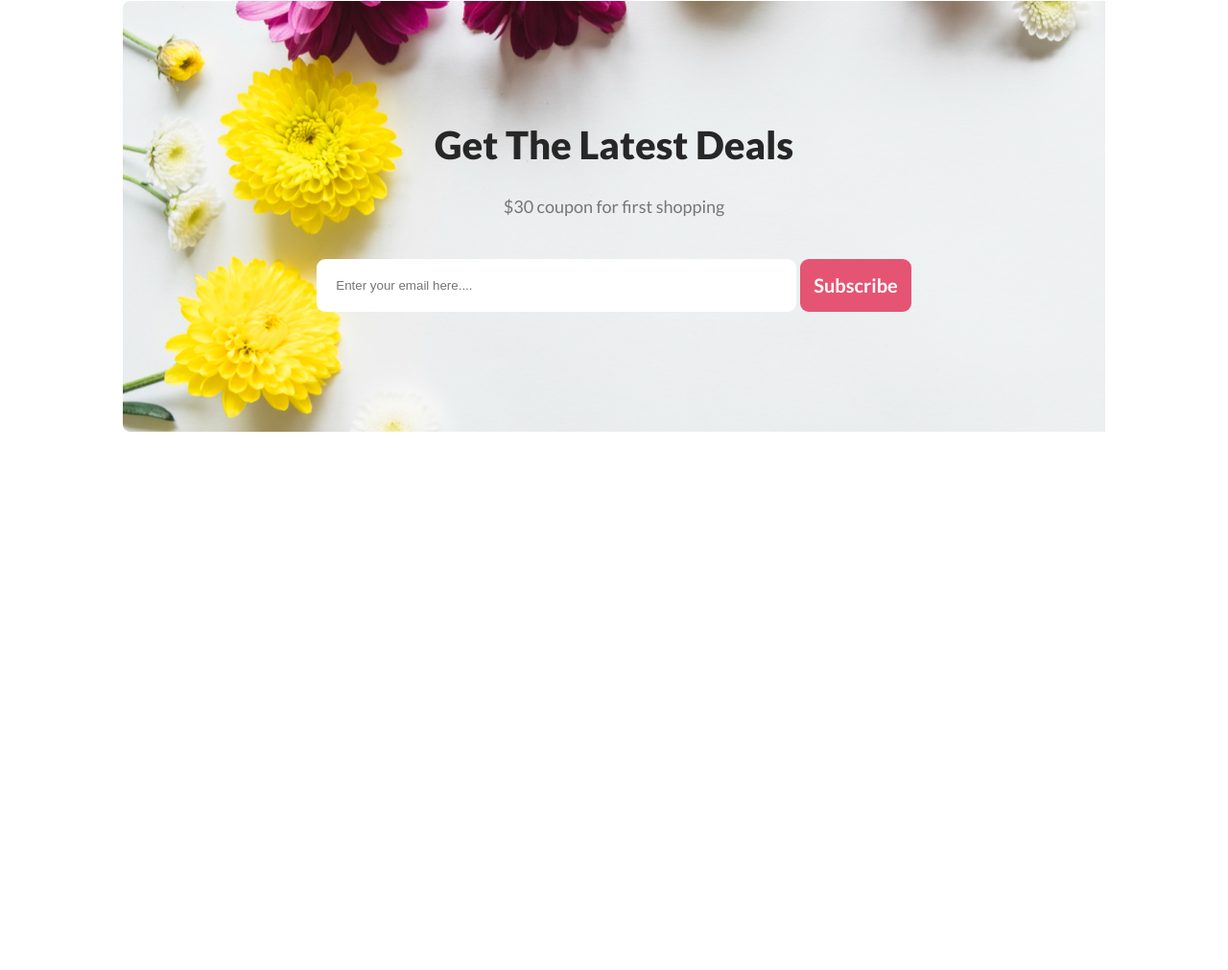
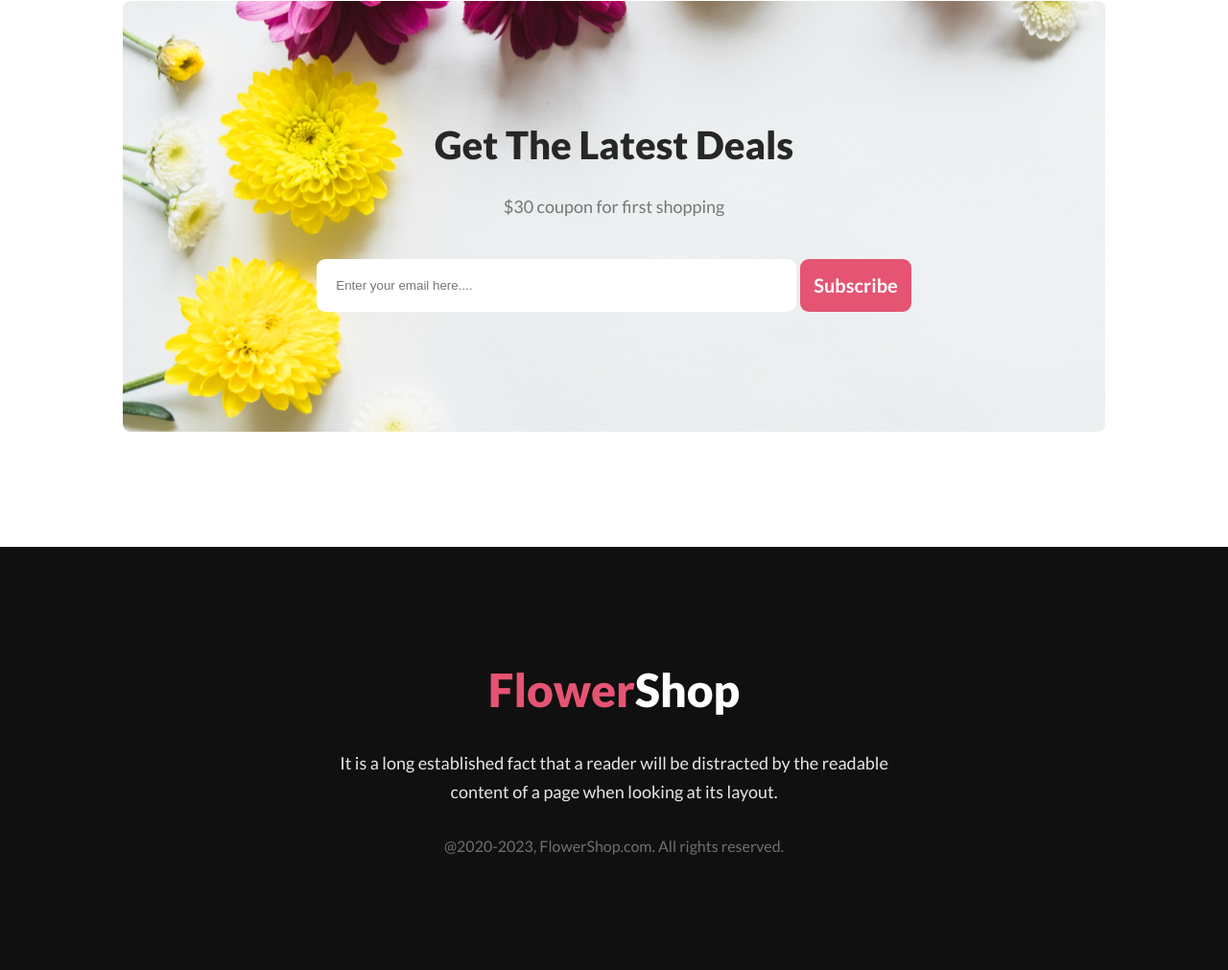
Before and after one commit to RahulKhanSuvo/Flower-Shop, a plain HTML site: page index.html in a window 1280 px wide. Shown: the part 3730-4741 px from the top of the page at 96% size. Before the commit the page ends 4180 px from the top, so only its background shows below. Drawn offline with Linux system fonts and the light colour scheme.

Commit message:
added footer section

```diff
--- a/index.html
+++ b/index.html
@@ -108,6 +108,16 @@
 
         </section>
     </main>
+    <footer>
+        <div class="footer-container">
+            <h1><span>Flower</span>Shop</h1>
+            <h6>It is a long established fact that a reader will be distracted by the readable <br> content of a page
+                when
+                looking at its
+                layout.</h6>
+            <p>@2020-2023, FlowerShop.com. All rights reserved.</p>
+        </div>
+    </footer>
 </body>
 
 </html>
--- a/style/style.css
+++ b/style/style.css
@@ -298,6 +298,7 @@ span {
     flex-direction: column;
     justify-content: center;
     align-items: center;
+    border-radius: 8px;
 }
 
 .contact-container h1 {
@@ -347,3 +348,43 @@ form {
     border: none;
     border-radius: 9px;
 }
+
+.footer-container {
+    background-color: #111010;
+    display: flex;
+    flex-direction: column;
+    gap: 32px;
+    align-items: center;
+    margin-top: 120px;
+    padding: 120px 0px;
+}
+
+footer h1 {
+    font-family: Lato;
+    font-size: 48px;
+    font-weight: 800;
+    line-height: 58px;
+    letter-spacing: 0%;
+    text-align: left;
+    color: white;
+}
+
+footer h6 {
+    color: rgba(255, 255, 255, 0.9);
+    font-family: Lato;
+    font-size: 18px;
+    font-weight: 400;
+    line-height: 30px;
+    letter-spacing: 0%;
+    text-align: center;
+}
+
+footer p {
+    color: rgba(255, 255, 255, 0.4);
+    font-family: Lato;
+    font-size: 16px;
+    font-weight: 400;
+    line-height: 19px;
+    letter-spacing: 0%;
+    text-align: center;
+}
```
